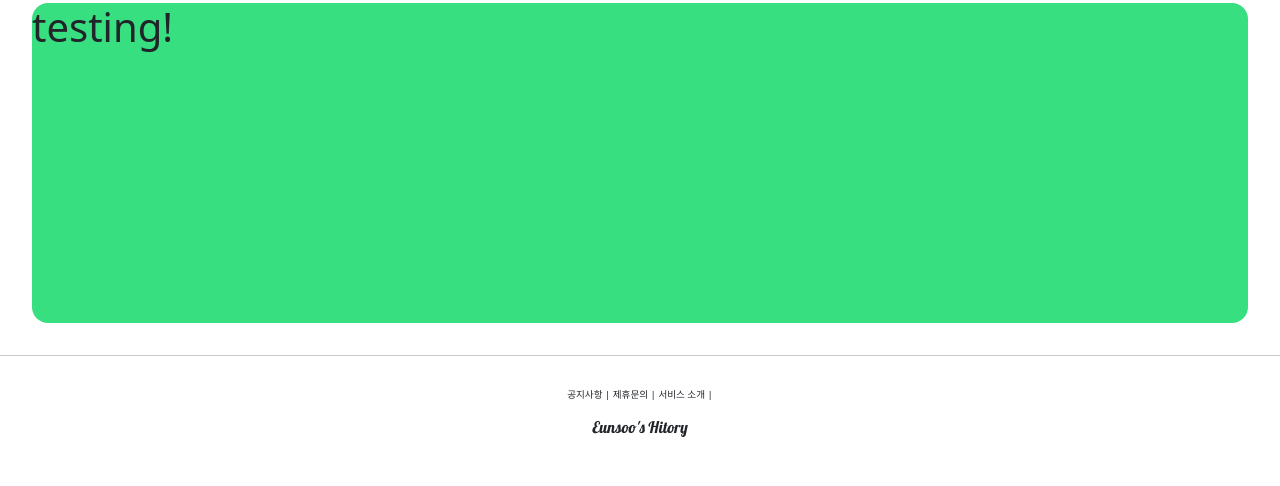
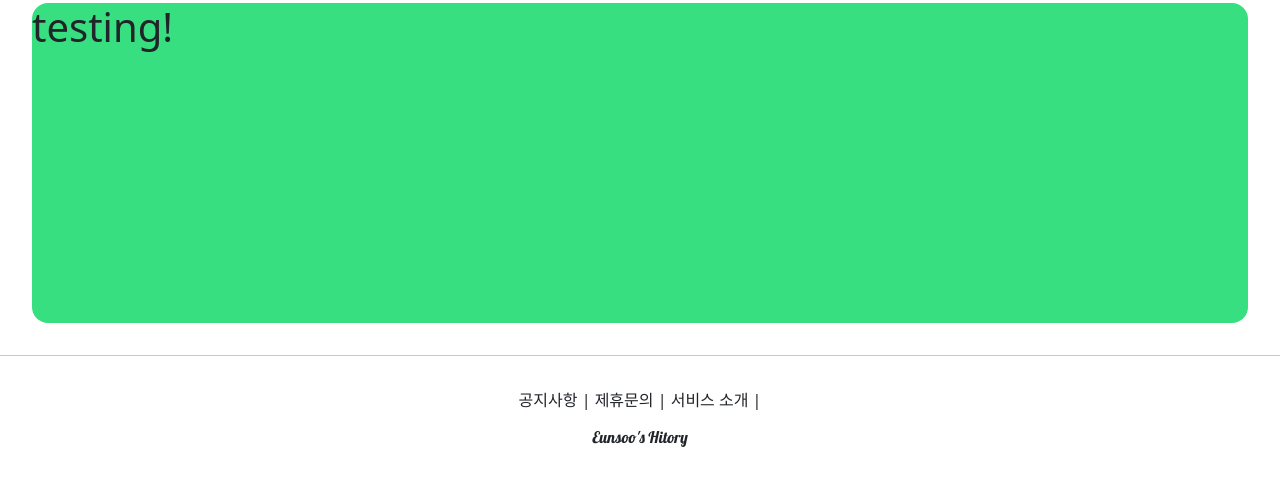
Before and after one commit to lck1984/pragmatic, a Django app: page /account/hello_world/ in a window 1280 px wide. Shown: the part 174-660 px from the top of the page. Run offline with Django 4.2, Linux system fonts and the light colour scheme.

Commit message:
django course 11 commit

```diff
--- a/pragmatic/settings.py
+++ b/pragmatic/settings.py
@@ -133,6 +133,12 @@ USE_TZ = True
 
 STATIC_URL = 'static/'
 
+STATIC_ROOT = os.path.join(BASE_DIR, 'staticfiles')
+
+STATICFILES_DIRS = [
+    BASE_DIR / "static"
+]
+
 # Default primary key field type
 # https://docs.djangoproject.com/en/4.1/ref/settings/#default-auto-field
 
--- /dev/null
+++ b/static/base.css
@@ -0,0 +1,17 @@
+.Eunsoo_logo{
+    font-family: 'Lobster', cursive;
+}
+
+.Eunsoo_footer_botton{
+    font-size: .6rem;
+}
+
+.Eunsoo_footer{
+    text-align: center;
+    margin-top: 2rem;
+}
+
+.Eunsoo_header{
+    text-align: center;
+    margin: 2rem 0;
+}
--- a/templates/footer.html
+++ b/templates/footer.html
@@ -1,13 +1,13 @@
-    <div style="text-align: center; margin-top: 2rem;">
+    <div class="Eunsoo_footer">
 
-        <div style="font-size: .6rem;">
+        <div class="Eunsoo_footer_button">
             <span>공지사항</span> |
             <span>제휴문의</span>   |
             <span>서비스 소개</span> |
 
         </div>
         <div style="margin-top: 1rem;">
-            <h6 style="margin-top: 1rem; font-family: 'Lobster', cursive;"> Eunsoo's Hitory </h6>
+            <h6 class="Eunsoo_logo"> Eunsoo's Hitory </h6>
         </div>
 
     </div>
--- a/templates/head.html
+++ b/templates/head.html
@@ -1,3 +1,5 @@
+{% load static %}
+
 <head>
     <meta charset="UTF-8">
     <title>Eunsoo's History</title>
@@ -7,4 +9,8 @@
     <link rel="preconnect" href="https://fonts.googleapis.com">
     <link rel="preconnect" href="https://fonts.gstatic.com" crossorigin>
     <link href="https://fonts.googleapis.com/css2?family=Lobster&display=swap" rel="stylesheet">
+
+    {# DEFAULT CSS LINK #}
+    <link rel="stylesheet" type="text/css" href="{% static 'base.css' %}">
+
 </head>
--- a/templates/header.html
+++ b/templates/header.html
@@ -1,7 +1,7 @@
 
-    <div style="text-align: center; margin: 2rem 0;">
+    <div class="Eunsoo_header">
         <div>
-            <h1 style=" font-family: 'Lobster', cursive;">Eunsoo's History</h1>
+            <h1 class="Eunsoo_logo">Eunsoo's History</h1>
         </div>
         <div>
             <span>nav1</span>
```
